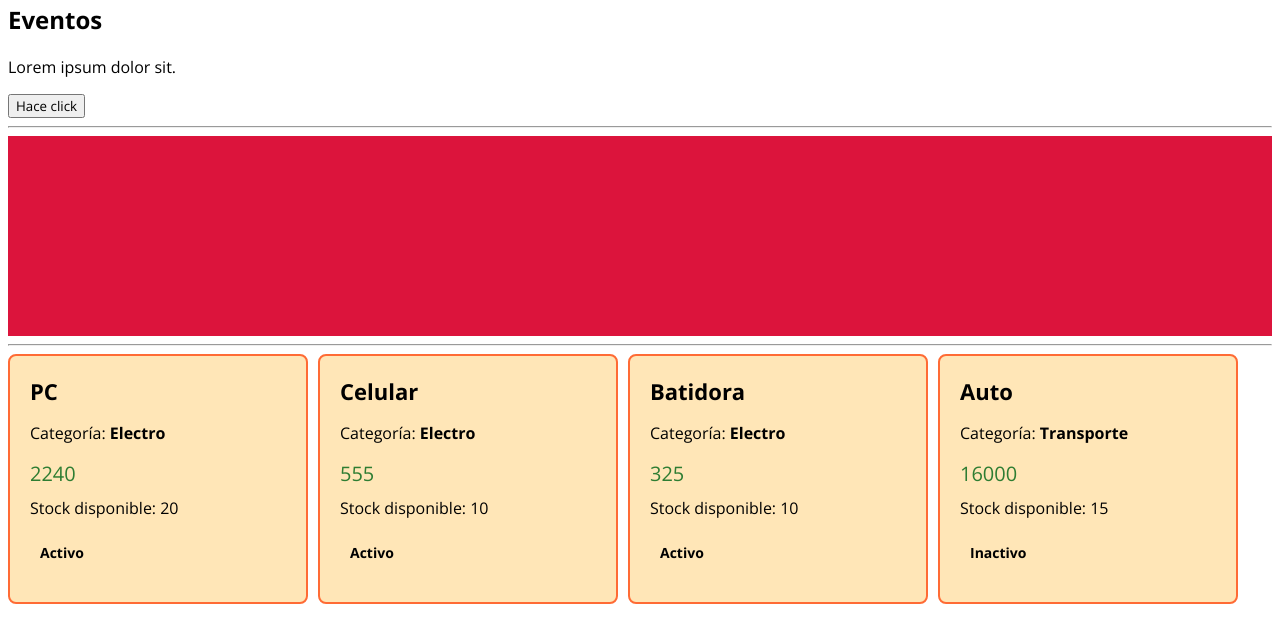
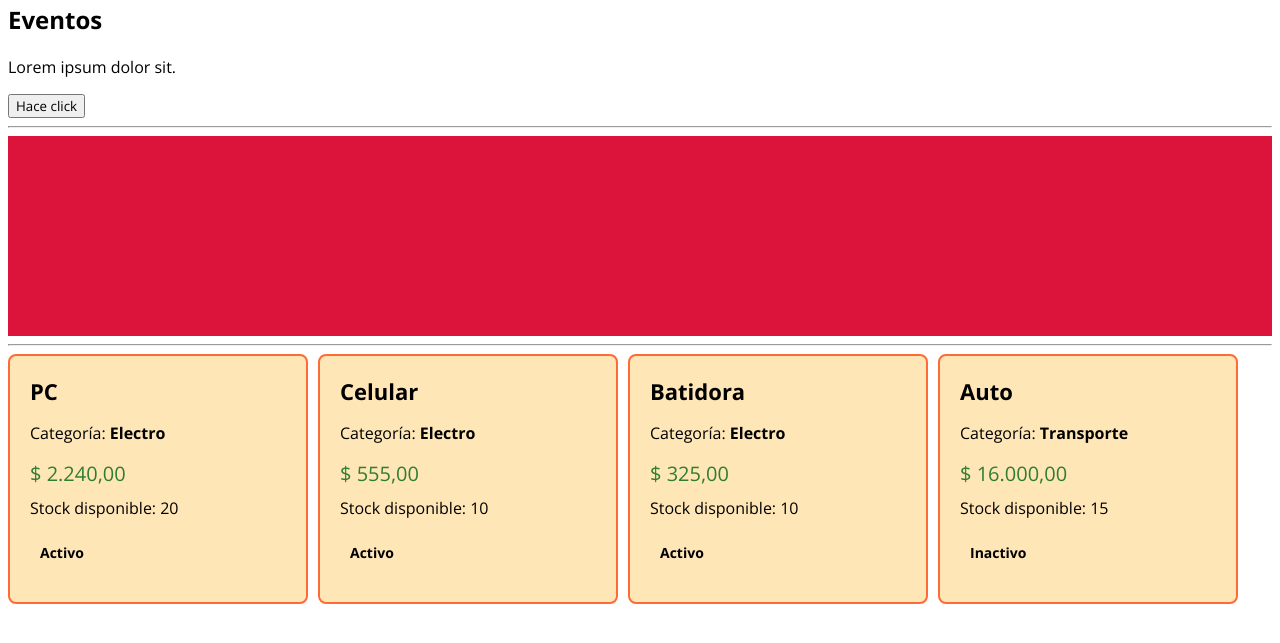
Before and after one commit to avefenixdev/87885-javascript-desde-cero, a website built with Vite: page clase-06/01.dom-eventos.cont/index.html in a window 1280 px wide. Shown: the part 89-732 px from the top of the page. Built offline with nearby package versions, Linux system fonts and the light colour scheme.

```diff
--- a/clase-06/01.dom-eventos.cont/src/main.js
+++ b/clase-06/01.dom-eventos.cont/src/main.js
@@ -250,9 +250,20 @@ const start = () => {
 
   console.log(arrayProductos)
 
-  let template = ''
+  const contentedorCards = document.querySelector('#contenedor-cards')
 
-  const contentedorCards = document.querySelector('#contenedor-cards')
+  function formateadorDePrecios(numero) {
+    // https://developer.mozilla.org/en-US/docs/Web/JavaScript/Reference/Global_Objects/Intl/NumberFormat
+
+    const formateador = new Intl.NumberFormat('es-AR', {
+      style: 'currency',
+      currency: 'ARS'
+    })
+
+    const precioFormateado = formateador.format(numero)
+    return precioFormateado
+
+  }
 
   for (const producto of arrayProductos) {
     // console.log(producto.nombre)
@@ -270,7 +281,7 @@ const start = () => {
     productoCategoria.appendChild(productoCategoriaSpan)
     const productoPrecio = document.createElement('p')
     productoPrecio.classList.add('producto-precio')
-    productoPrecio.textContent = producto.precio
+    productoPrecio.textContent = formateadorDePrecios(producto.precio)
     const productoStock = document.createElement('p')
     productoStock.classList.add('producto-stock')
     productoStock.textContent = `Stock disponible: ${producto.stock}`
@@ -278,7 +289,7 @@ const start = () => {
     productoStatus.classList.add('producto-status')
     productoStatus.textContent = producto.activo ? 'Activo' : 'Inactivo'
 
-
+    /* armamos el articulo con todos sus hijos */
     articulo.appendChild(tituloProducto)
     articulo.appendChild(productoCategoria)
     articulo.appendChild(productoPrecio)
@@ -286,7 +297,7 @@ const start = () => {
     articulo.appendChild(productoStatus)
 
     //console.log(articulo)
-
+    // inyectamos el artículo completo dentro del contenedor de cards
     contentedorCards.appendChild(articulo)
     console.log(contentedorCards)
   }
```
Also changed, not shown: clase-06/01.dom-eventos.cont/index.html (+1 -1 lines).
